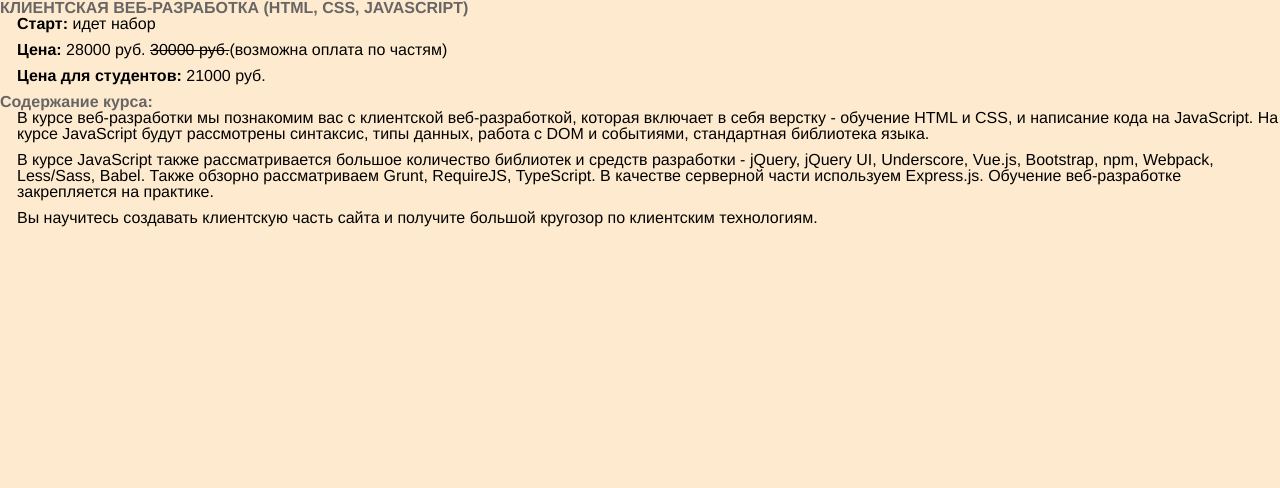
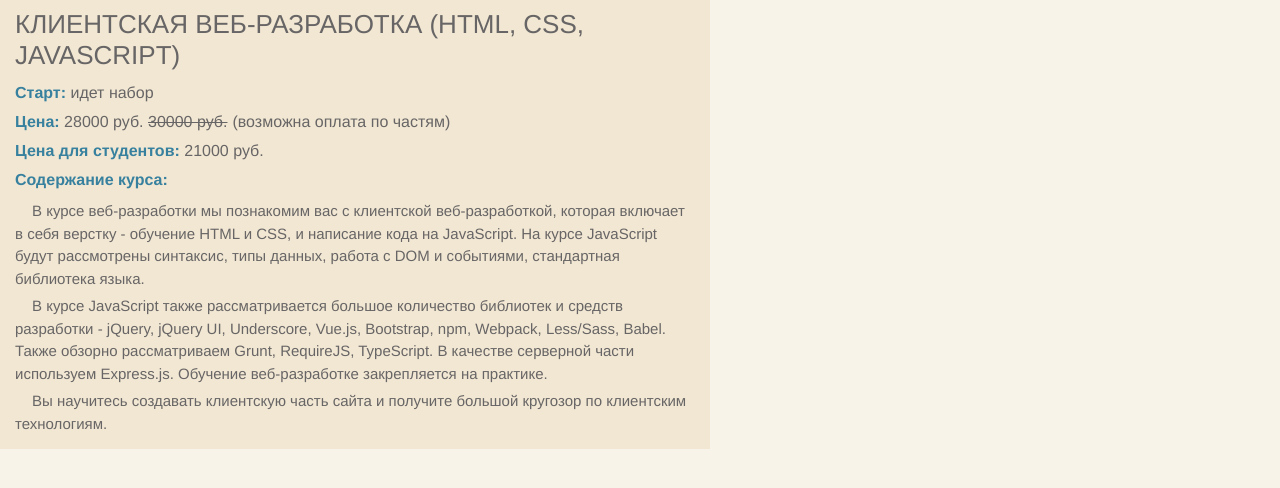
Before and after one commit to bondar-max/ClientWebCourseNov2025, a plain HTML site: page CSS Text/index.html in a window 1280 px wide. Drawn offline with Linux system fonts and the light colour scheme.

Commit message:
style(css): обновление стилей для компонента курса
Изменены стили для улучшения внешнего вида компонента курса.
Обновлены цвета фона и текста, добавлены отступы и другие
косметические правки, чтобы улучшить читаемость и восприятие информации.

```diff
--- a/CSS Text/style.css
+++ b/CSS Text/style.css
@@ -3,42 +3,59 @@
 }
 
 body {
-    background-color: #FEEBCF;
-    color: #676565;
     font-family: Helvetica Neue, Helvetica, Arial, sans-serif;
+    background-color: #f7f3e8;
+    padding: 5px;
 }
 
-.title {
-    margin-bottom: 0;
+.course-info {
+    max-width: 710px; /* Ограничение ширины блока */
+    padding: 9px 15px; /* Внутренние отступы */
+    background-color: #f2e7d3; /
+border-radius: 5px;
+    color: #676565;
+    line-height: 1.5; /* Интервал между строками */
+    font-size: 16px;
 }
 
-.title pre {
-    margin: 0 0;
-    padding: 15px 0 0 15px;
+.course-info h1 {
     font-size: 26px;
-    font-weight: 350;
+    font-weight: normal;
+    margin-bottom: 10px;
+    line-height: 1.2
 }
 
-.course-info p {
-    margin: 0 0 10px 17px;
-    padding: 0;
+.course-info h2 {
     font-size: 16px;
-    color: #000000;
-    font-weight: 300;
+    font-weight: bold;
+    color: #37819F;
+    margin-top: 5px;
+    margin-bottom: 8px;
 }
 
-.course-info .label {
-    color: #37819F;
+/* Стиль для параграфов */
+.course-info p {
+    font-weight: 300;
+    margin-bottom: 5px;
+}
+
+.text{
+    text-indent: 17px; /* Отступ первой строки */
+    font-size: 15px;
+}
+
+/* Стиль для перечеркнутой старой цены */
+.old-price {
+    text-decoration: line-through;
+    color: #676565;
+    margin-right: 5px;
+}
+
+/* Стиль для жирного текста (strong) */
+.course-info strong {
     font-weight: bold;
 }
 
-.text p {
-    text-indent: 17px; /* Отступ первой строки */
-    margin: 10px 0; /* Отступы между параграфами */
-    line-height: 1.5;
-    font-weight: 300;
+strong {
+    color: #37819F;
 }
-
-.old-price {
-    text-decoration: line-through;
-}
```
